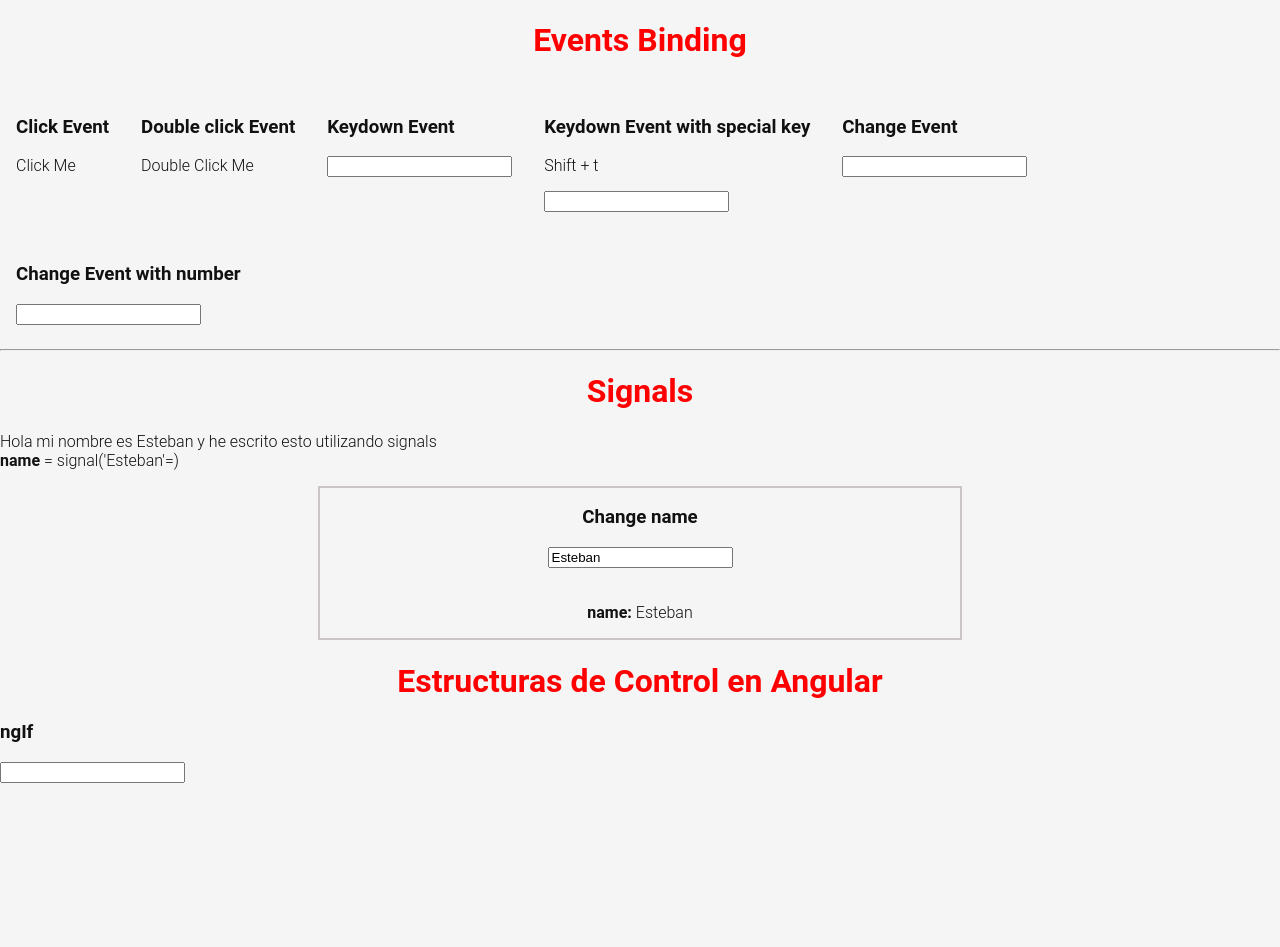
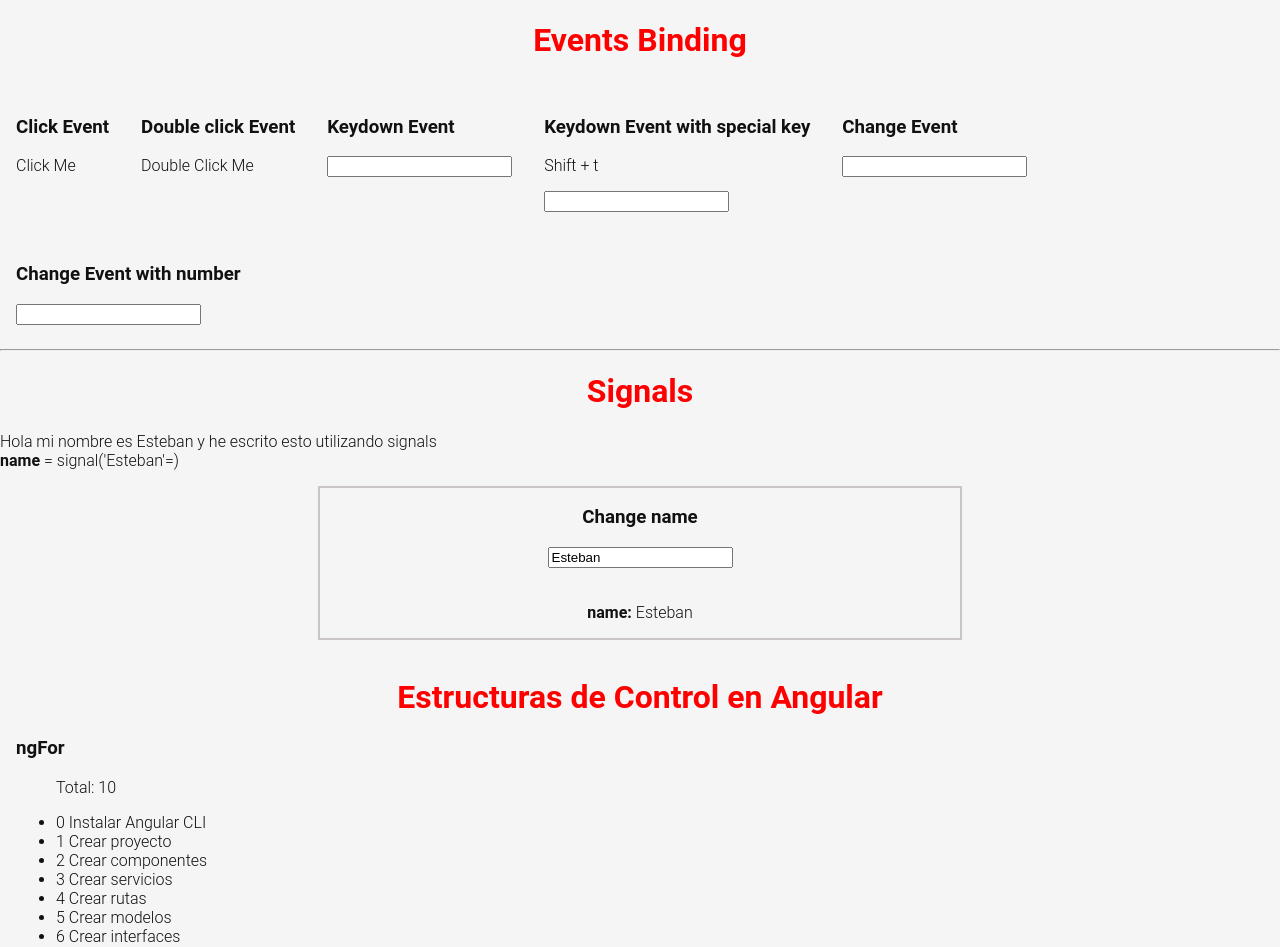
Before and after one commit to EstebanMa12/todoapp, an Angular app: page /labs in a window 1280 px wide. Shown: the top 947 px of the page. Before the commit the page ends 800 px from the top, so only its background shows below. Built offline with nearby package versions, Linux system fonts and the light colour scheme.

Commit message:
Refactor labs component: Add ngFor directive and update styles

```diff
--- a/src/app/pages/labs/labs.component.html
+++ b/src/app/pages/labs/labs.component.html
@@ -43,10 +43,18 @@
     </div>
     <div class="container-control">
       <h1>Estructuras de Control en Angular</h1>
-      <div class="ngif">
+      <!-- <div class="ngif">
         <h3>ngIf</h3>
         <input type="text" class="form-control" [(ngModel)]="ngif">
         <p *ngIf="ngif">ngIf</p>
-      </div>
+      </div> -->
+      <div class="ngfor">
+        <h3>ngFor</h3>
+        <ul>
+          <p>Total: {{tasks().length}}</p>
+          <li *ngFor="let item of tasks(); index as i">
+            {{ i }} {{ item }}
+          </li>
+        </ul>
     </div>
 </div>
--- a/src/app/pages/labs/labs.component.sass
+++ b/src/app/pages/labs/labs.component.sass
@@ -19,3 +19,6 @@
 h1
   text-align: center
   color: red
+
+.container-control
+  padding: 1rem
--- a/src/app/pages/labs/labs.component.ts
+++ b/src/app/pages/labs/labs.component.ts
@@ -13,7 +13,7 @@ import {FormsModule} from '@angular/forms'
 })
 export class LabsComponent {
   welcome = 'Hola!';
-  tasks = [
+  tasks = signal([
     'Instalar Angular CLI',
     'Crear proyecto',
     'Crear componentes',
@@ -24,7 +24,7 @@ export class LabsComponent {
     'Crear pipes',
     'Crear directivas',
     'Crear guards',
-  ]
+  ]);
 ngif: any;
   clickHandler(){
     console.log('click');
```
